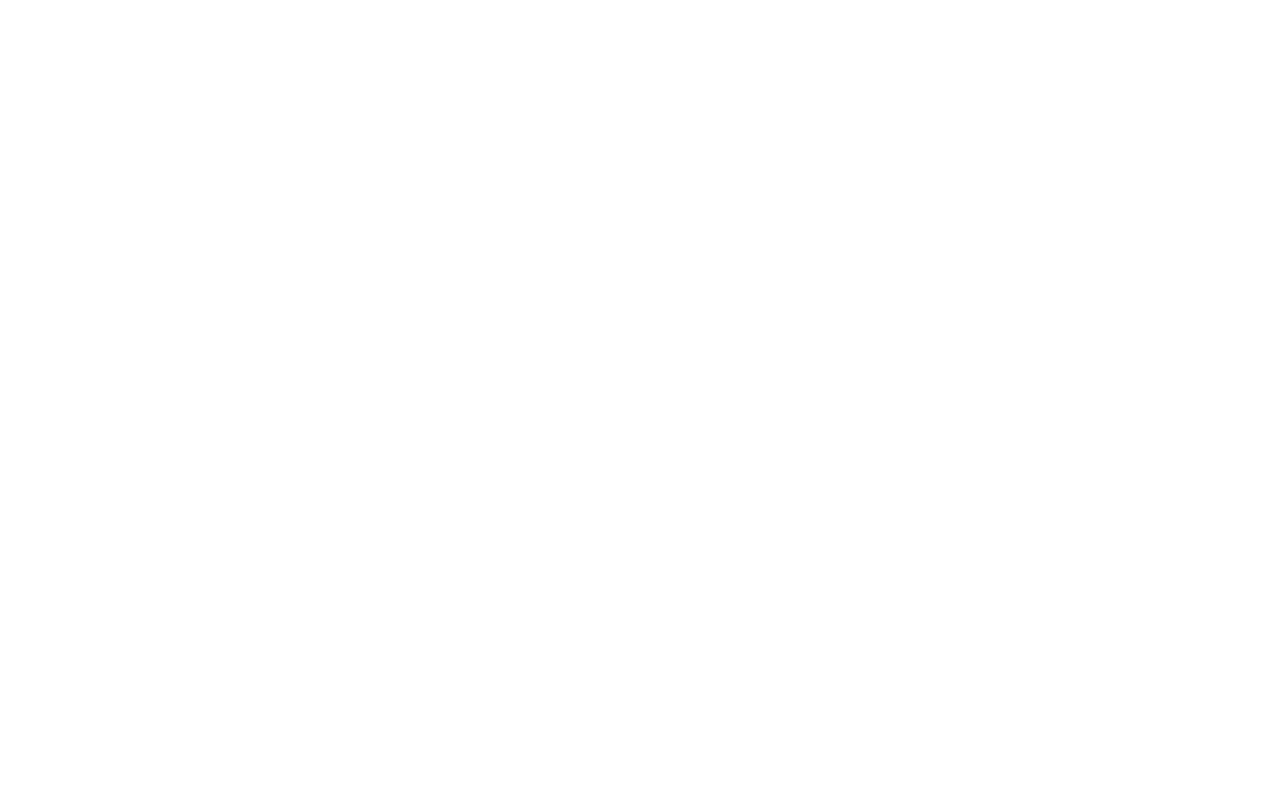
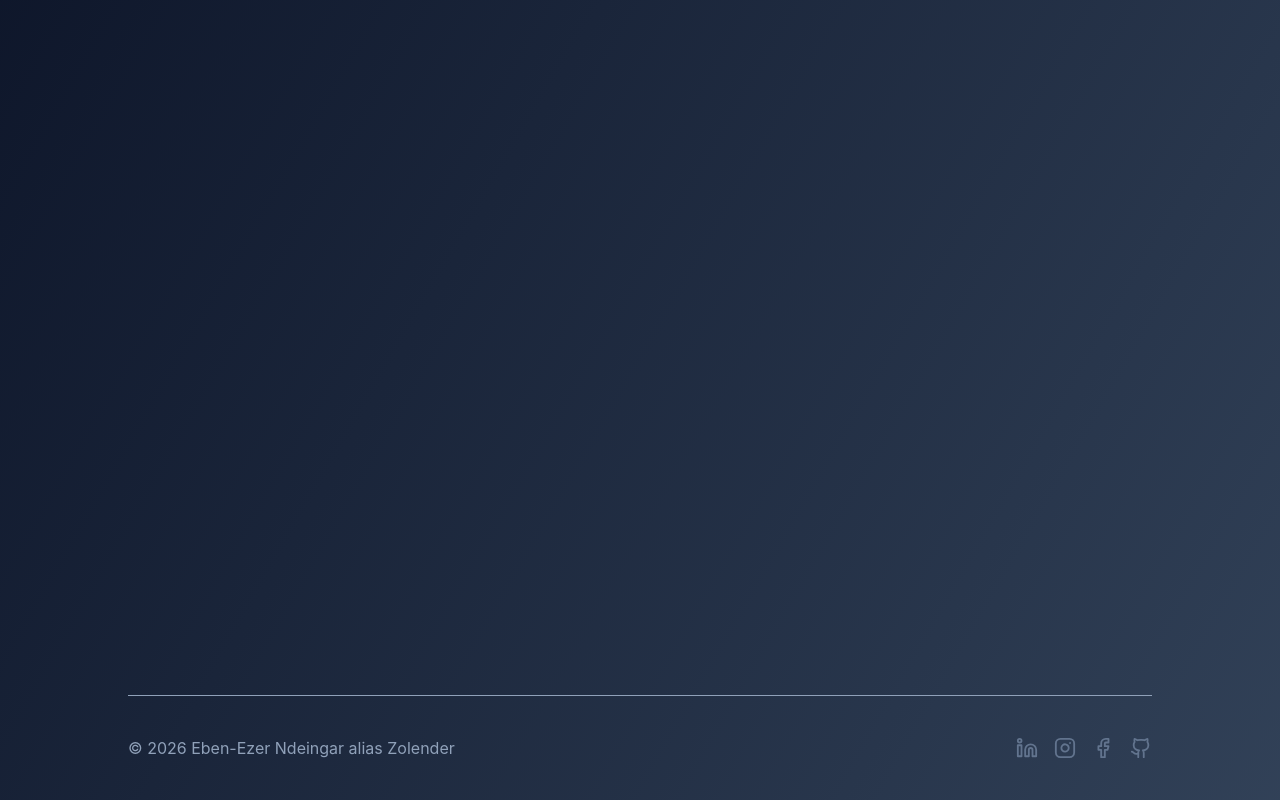
Before and after one commit to Zolender/Z-folio, a React (Vite) app: page / in a window 1280 px wide. Built offline with nearby package versions, Linux system fonts and the light colour scheme.

Commit message:
feat: add Tailwind CSS and footer component
- Updated package.json to include Tailwind CSS and its Vite plugin.
- Modified App.jsx to wrap content in a styled div and include a Footer component.
- Created Footer component with social media icons and copyright information.

```diff
--- a/package.json
+++ b/package.json
@@ -10,10 +10,12 @@
     "preview": "vite preview"
   },
   "dependencies": {
+    "@tailwindcss/vite": "^4.2.1",
     "framer-motion": "^12.38.0",
     "lucide-react": "^0.577.0",
     "react": "^19.1.1",
-    "react-dom": "^19.1.1"
+    "react-dom": "^19.1.1",
+    "tailwindcss": "^4.2.1"
   },
   "devDependencies": {
     "@eslint/js": "^9.36.0",
--- a/src/App.jsx
+++ b/src/App.jsx
@@ -4,11 +4,12 @@
 import Skills from "./component/sections/Skills";
 import Contact from "./component/sections/Contact";
 import Navbar from "./component/layout/Navbar";
+import Footer from "./component/layout/Footer";
 
 
 function App(){
   return (
-    <>
+    <div className="h-screen bg-linear-120 from-slate-900 to-slate-700">
       <Navbar/>
 
       <main>
@@ -18,7 +19,8 @@
         <About/>
         <Contact/>
       </main>
-    </>
+      <Footer/>
+    </div>
   )
 }
 
--- a/src/component/layout/Footer.jsx
+++ b/src/component/layout/Footer.jsx
@@ -1,8 +1,17 @@
+import { Facebook, Github, Instagram, Linkedin } from "lucide-react";
+
 const Footer = () => {
     return (
-        <>
+        <footer className="w-full md:w-[80%] fixed bottom-0 md:left-[10%] border-t text-slate-400 border-t-slate-400 py-5 md:py-10 flex flex-col md:gap-0 gap-5 sm:flex-row justify-between items-center">
+            <p>&copy; {new Date().getFullYear()} Eben-Ezer Ndeingar alias Zolender</p>
 
-        </>
+            <div className="flex w-fit items-center gap-4">
+                <Linkedin size={22} className="text-slate-500 hover:cursor-pointer hover:text-slate-400 transition-colors ease-in-out duration-300"/>
+                <Instagram size={22} className="text-slate-500 hover:cursor-pointer hover:text-slate-400 transition-colors ease-in-out duration-300"/>
+                <Facebook size={22} className="text-slate-500 hover:cursor-pointer hover:text-slate-400 transition-colors ease-in-out duration-300"/>
+                <Github size={22} className="text-slate-500 hover:cursor-pointer hover:text-slate-400 transition-colors ease-in-out duration-300"/>
+            </div>
+        </footer>
     );
 }
 
```
Also changed, not shown: 1 other file (tests, documents, lock files or other folders).
